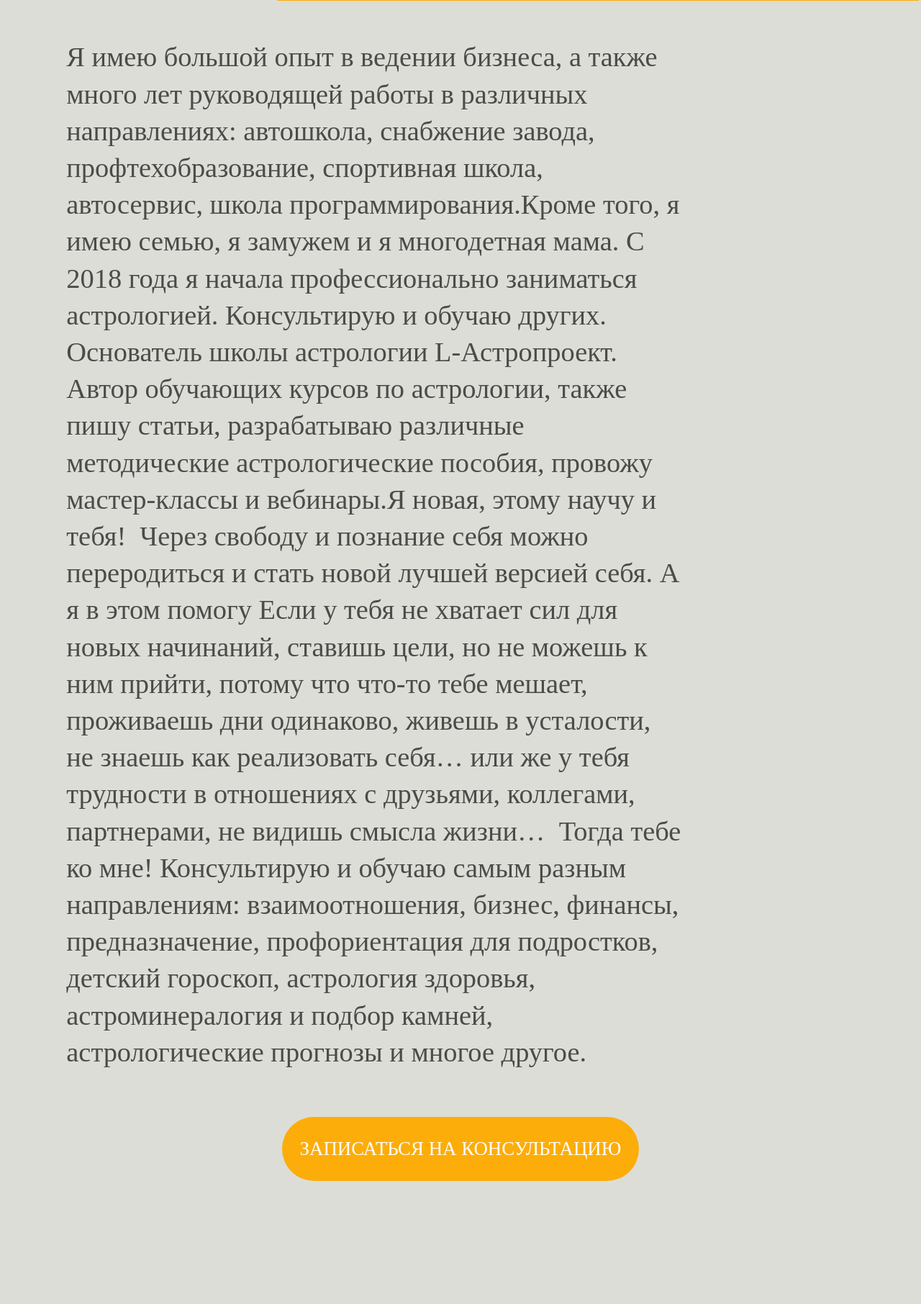
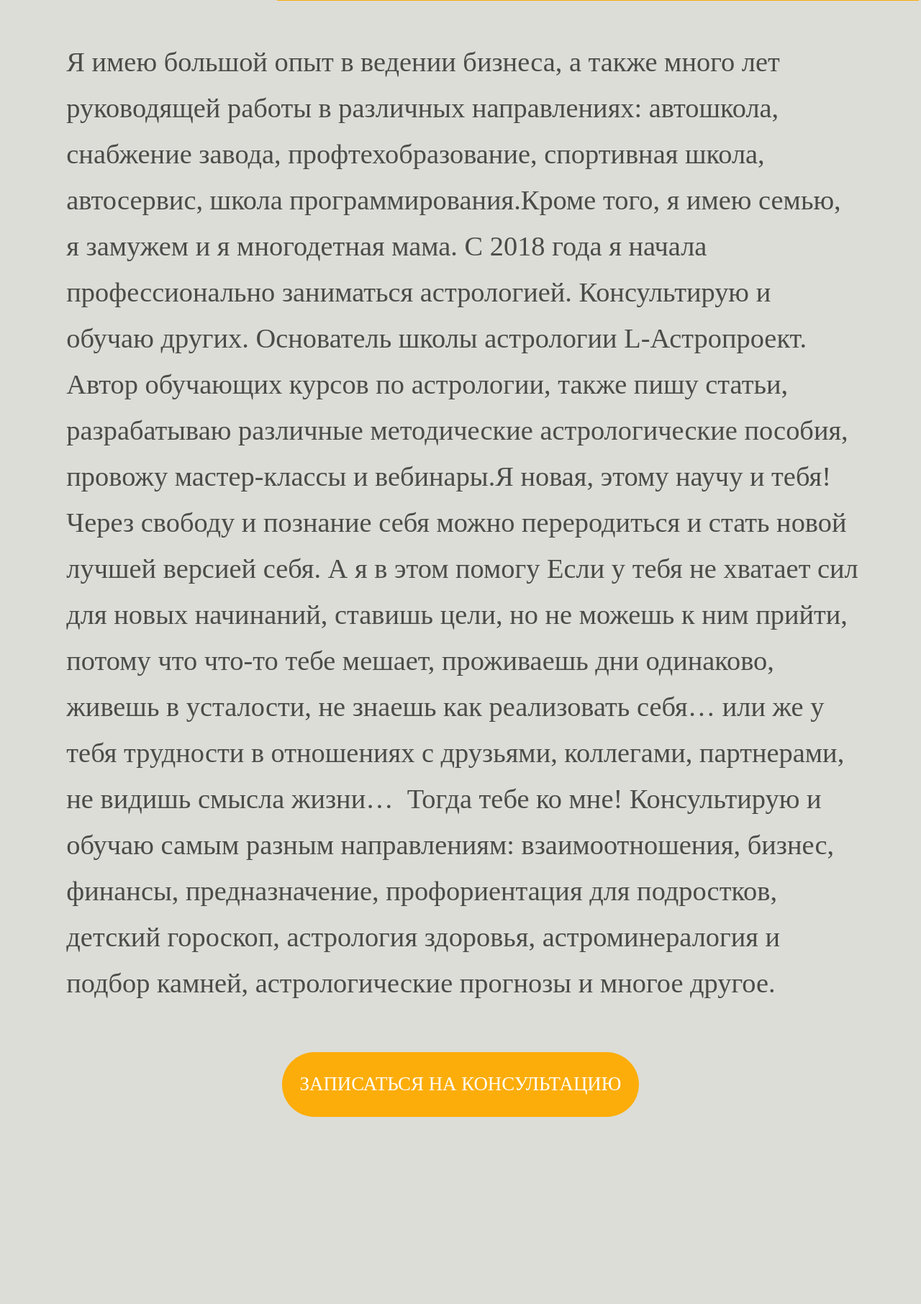
Before and after one commit to Tishe698/lololo, a Django app: page /about_me in a window 1280 px wide. Shown: the part 1435-3247 px from the top of the page at 72% size. Run offline with Django 4.2, Linux system fonts and the light colour scheme.

Commit message:
title logo

```diff
--- a/sait/static/css/about_me.css
+++ b/sait/static/css/about_me.css
@@ -95,7 +95,7 @@ width: 80vw;
 
 }
 .mnogonext {
-    width: 67vw;
+    width: 86vw;
     line-height: 4vw;
     margin-left: 7%;
 }
@@ -104,7 +104,7 @@ width: 80vw;
     color: rgba(0, 0, 0, 0.66);
     font-size: 3vw;
     font-family: 'HeadlandOne', serif;
-    line-height: 4vw;
+    line-height: 5vw;
 }
 
 
```
